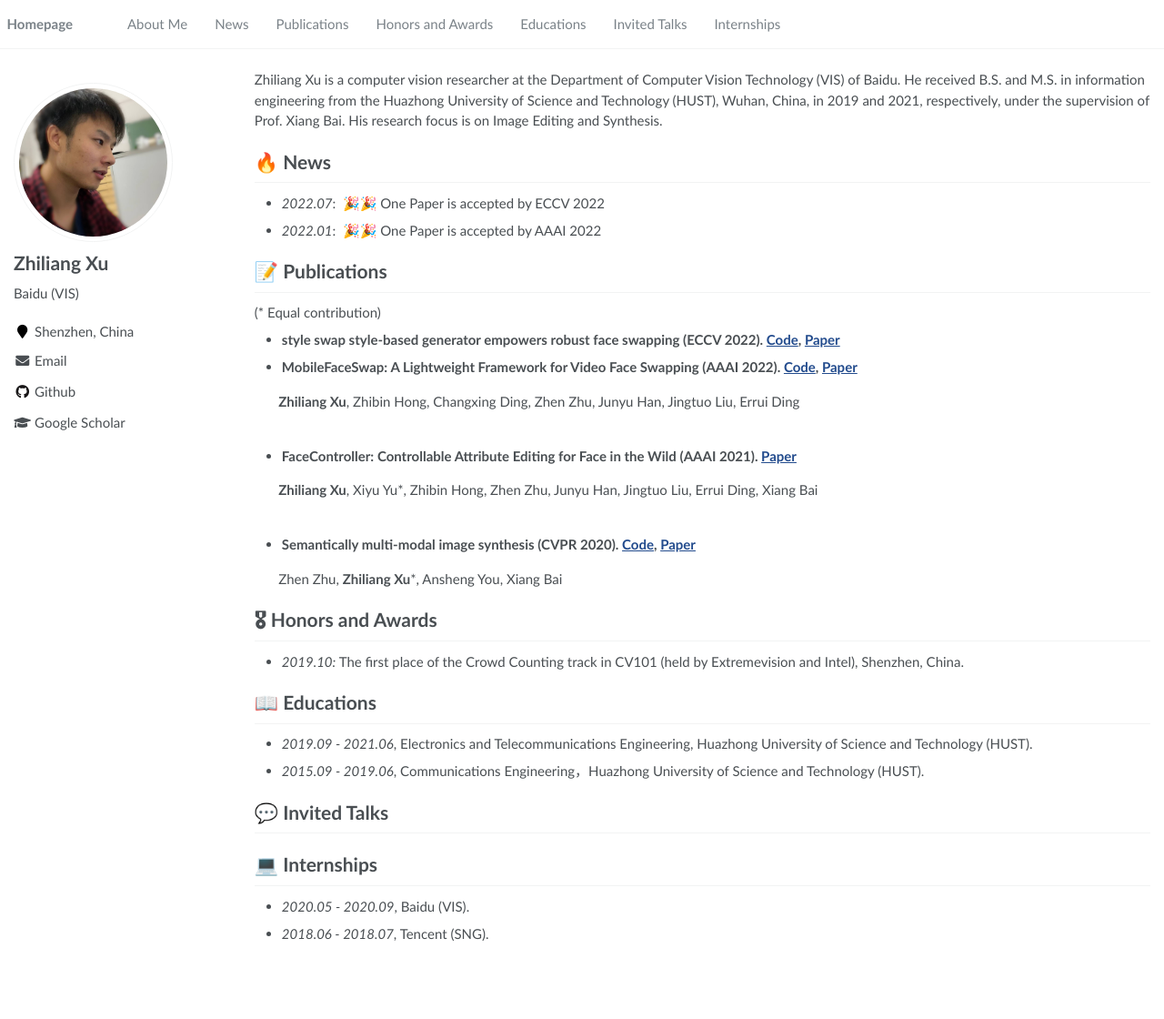
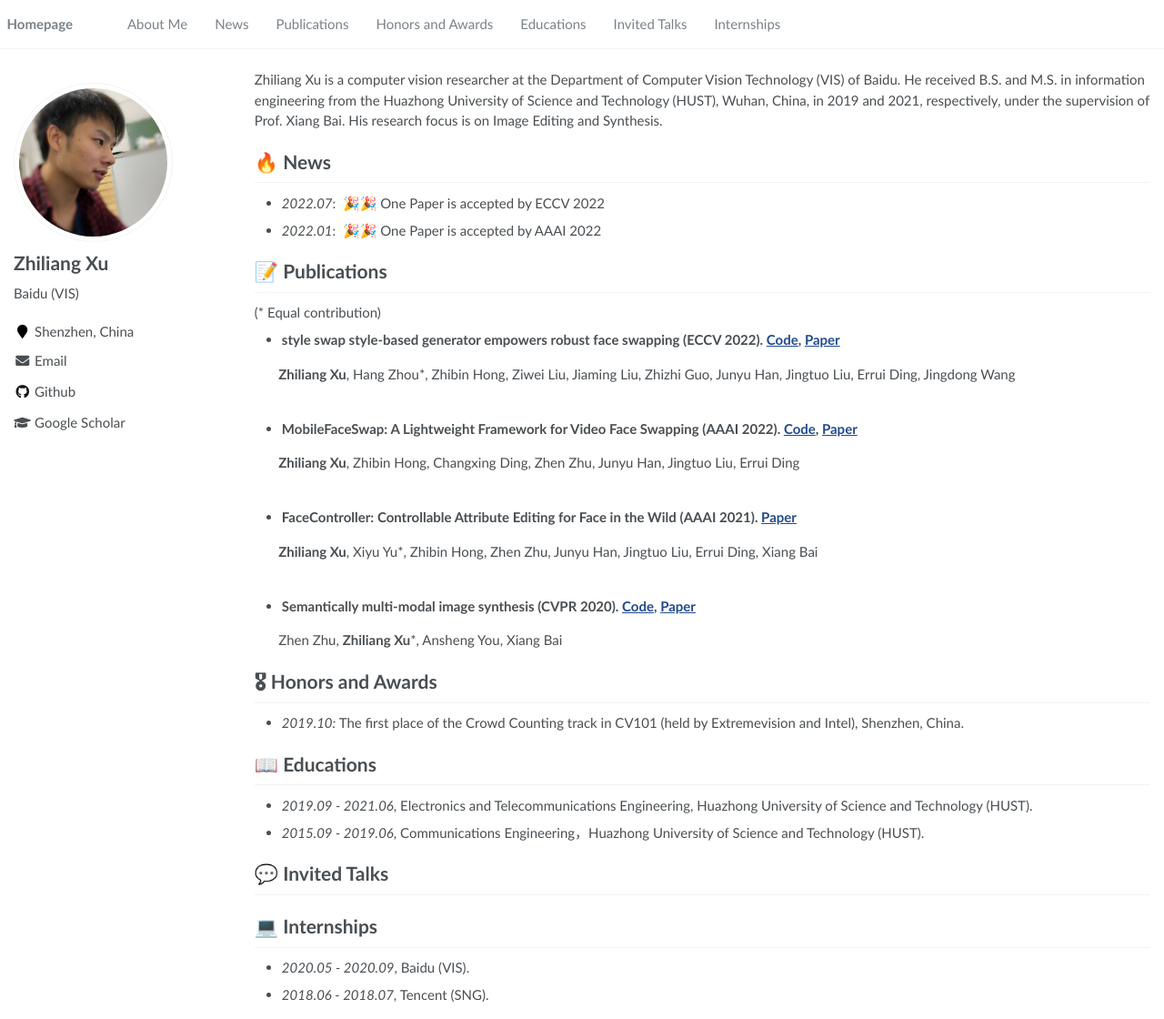
Before and after one commit to Seanseattle/Seanseattle.github.io, a Jekyll site: the page built from _pages/about.md, in a window 1280 px wide and 1120 px high. Shown: the whole window at 91% size. Built offline with Jekyll 4.4.1, drawn with Linux system fonts in a browser that asks for light colours.

Commit message:
add styleswap

```diff
--- a/_pages/about.md
+++ b/_pages/about.md
@@ -30,6 +30,11 @@ Zhiliang Xu is a computer vision researcher at the Department of Computer Vision
 
 - **style swap style-based generator empowers robust face swapping (ECCV 2022). [Code](https://github.com/Seanseattle/Styleswap), [Paper](https://arxiv.org/pdf/2209.13514.pdf)**
 
+&emsp; &ensp;  **Zhiliang Xu**, Hang Zhou*, Zhibin Hong, Ziwei Liu, Jiaming Liu, Zhizhi Guo,  Junyu Han, Jingtuo Liu, Errui Ding,  Jingdong Wang
+
+<br />
+
+
 - **MobileFaceSwap: A Lightweight Framework for Video Face Swapping (AAAI 2022). [Code](https://github.com/Seanseattle/MobileFaceSwap), [Paper](https://arxiv.org/pdf/2201.03808.pdf)**
 
 &emsp; &ensp;  **Zhiliang Xu**, Zhibin Hong, Changxing Ding, Zhen Zhu, Junyu Han, Jingtuo Liu, Errui Ding
```
